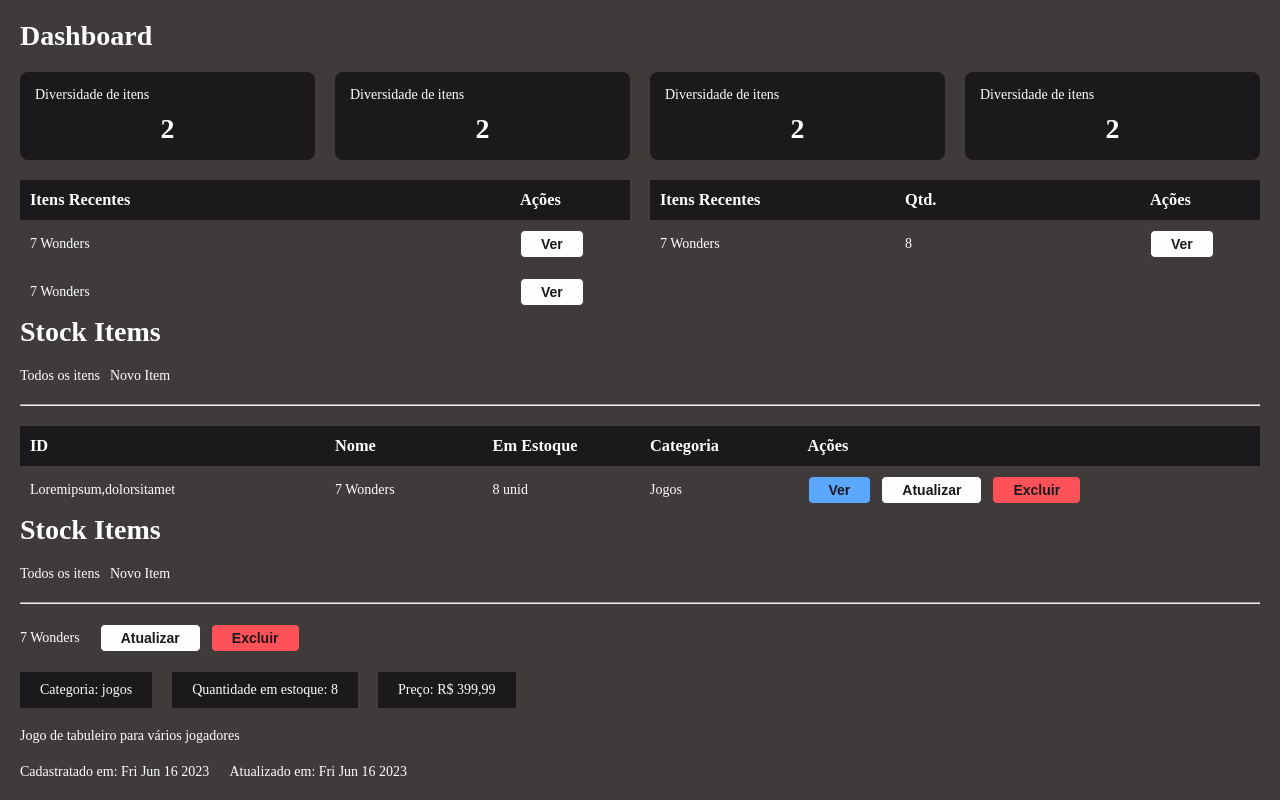
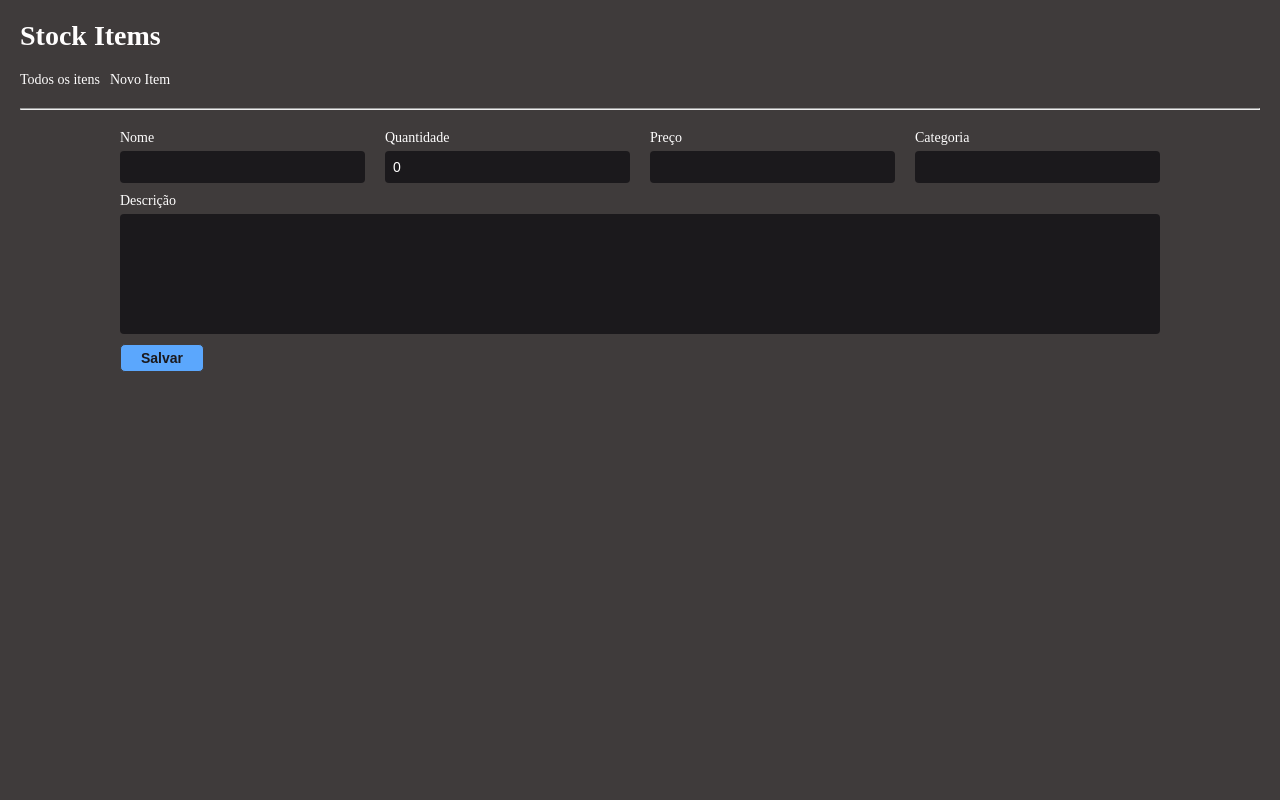
Before and after one commit to AndersonPAlmeida/gestor-de-estoque, a React (Vite) app: page / in a window 1280 px wide. Built offline with nearby package versions, Linux system fonts and the light colour scheme.

Commit message:
Criação da Tela de novo Item

```diff
--- a/src/App.jsx
+++ b/src/App.jsx
@@ -2,13 +2,15 @@ import { Home } from './pages/Home';
 import './global.css';
 import { ItemInStock } from './pages/ItemInStock';
 import { ItemIndividual } from './pages/ItemIndividual';
+import { NewItem } from './pages/NewItem';
 
 export function App() {
   return (
     <>
-      <Home/>
+      {/* <Home/>
       <ItemInStock />
-      <ItemIndividual />
+      <ItemIndividual /> */}
+      <NewItem />
     </>
   )
 }
--- a/src/pages/ItemInStock/index.jsx
+++ b/src/pages/ItemInStock/index.jsx
@@ -18,6 +18,7 @@ export function ItemInStock() {
       </nav>
 
       <hr />
+
       <div>
         <div className={styles.titles}>
           <h3>ID</h3>
--- /dev/null
+++ b/src/pages/NewItem/NewItem.module.css
@@ -0,0 +1,47 @@
+.containerNewItem {
+  display: flex;
+  flex-direction: column;
+  gap: 2rem;
+}
+
+.links ul{
+  display: flex;
+  align-items: center;
+  gap: 1rem;
+}
+
+.formItem {
+  display: flex;
+  flex-direction: column;
+  gap: 1rem;
+  padding: 0 10rem;
+}
+
+.sectionOne {
+  display: flex;
+  gap: 2rem;
+  width: 100%;
+}
+
+.input-wrapper {
+  display: flex;
+  flex-direction: column;
+  gap: 0.5rem;
+}
+
+.input-wrapper, .inputItem {
+  width: 100%;
+}
+
+.inputItem, .textItem {
+  background-color: var(--black-700);
+  outline: 0;
+  border: 0;
+  border-radius: 4px;
+  padding: 8px;
+}
+
+.textItem {
+  height: 12rem;
+  resize: none;
+}
--- /dev/null
+++ b/src/pages/NewItem/index.jsx
@@ -0,0 +1,58 @@
+import { Button } from '../../components/Button'
+import styles from './NewItem.module.css'
+
+export function NewItem() {
+  return (
+    <div className={styles.containerNewItem}>
+      <h1>Stock Items</h1>
+
+      <nav className={styles.links}>
+        <ul>
+          <li>
+            <a href="#">Todos os itens</a>
+          </li>
+          <li>
+            <a href="#">Novo Item</a>
+          </li>
+        </ul>
+      </nav>
+
+      <hr />
+
+      <div>
+        <form action="" className={styles.formItem}>
+          <section className={styles.sectionOne}>
+            <div className={styles['input-wrapper']}>
+              <label htmlFor="nameItem">Nome</label>
+              <input type="text" name="nameItem" id="nameItem" className={styles.inputItem}/>
+            </div>
+
+            <div className={styles['input-wrapper']}>
+              <label htmlFor="quantityItem">Quantidade</label>
+              <input type="number" defaultValue={0} name="quantityItem" id="quantityItem" className={styles.inputItem}/>
+            </div>
+
+            <div className={styles['input-wrapper']}>
+              <label htmlFor="priceItem">Preço</label>
+              <input type="text" name="priceItem" id="priceItem" className={styles.inputItem}/>
+            </div>
+
+            <div className={styles['input-wrapper']}>
+              <label htmlFor="nameItem">Categoria</label>
+              <input type="text" name="nameItem" id="nameItem" className={styles.inputItem}/>
+            </div>
+          </section>
+
+          <section>
+            <div className={styles['input-wrapper']}>
+              <label htmlFor="descriptionItem">Descrição</label>
+              <textarea name="descriptionItem" id="descriptionItem" className={styles.textItem}></textarea>
+            </div>
+          </section>
+
+          <Button type="button" text="Salvar" typeColor="primary"/>
+        </form>
+      </div>
+    </div>
+  )
+}
```
